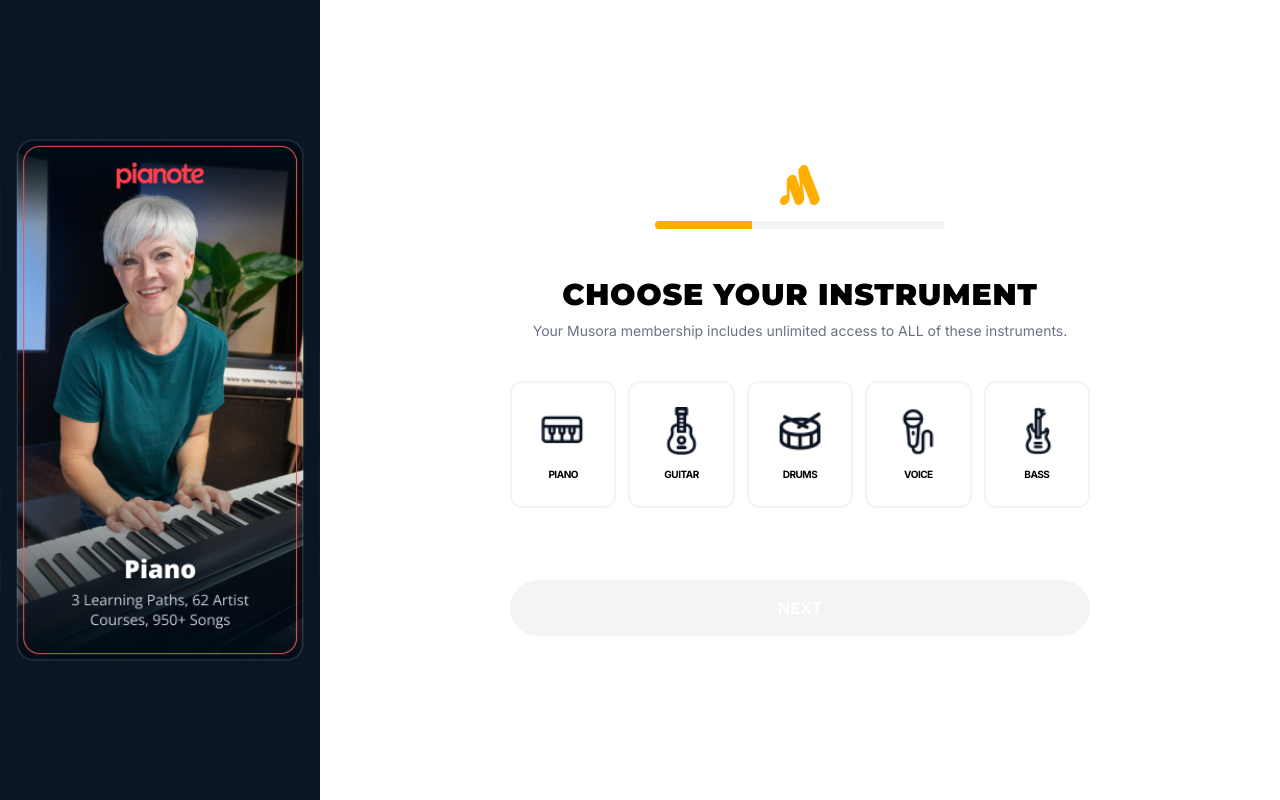
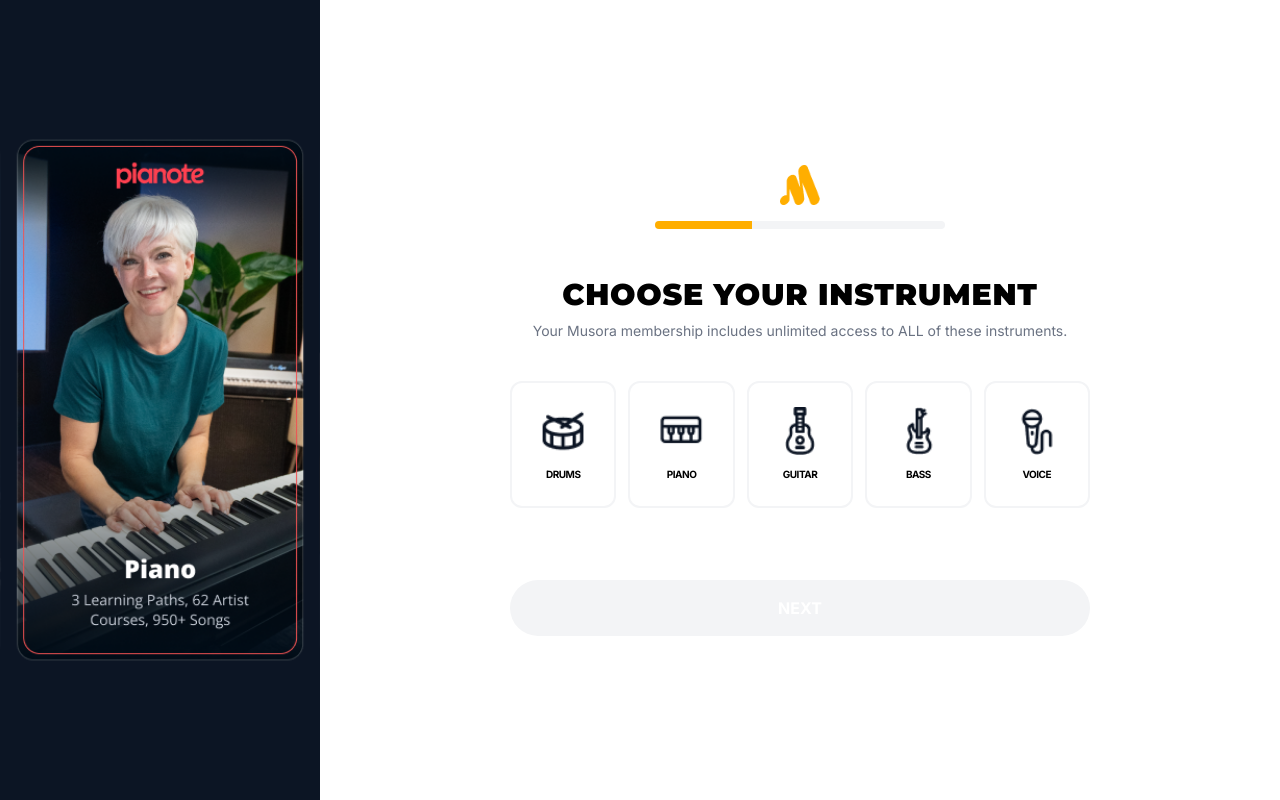
Before and after one commit to nainaaa-commits/Musora, a React (Vite) app: page / in a window 1280 px wide. Built offline with nearby package versions, Linux system fonts and the light colour scheme.

Commit message:
fix: reordering instrument data

```diff
--- a/src/data/instruments.js
+++ b/src/data/instruments.js
@@ -5,9 +5,9 @@
 import bass from "../assets/bass.png";
 
 export const instruments = [
+  { id: "drums", name: "DRUMS", icon: drums },
   { id: "piano", name: "PIANO", icon: piano },
   { id: "guitar", name: "GUITAR", icon: guitar },
-  { id: "drums", name: "DRUMS", icon: drums },
+  { id: "bass", name: "BASS", icon: bass },
   { id: "voice", name: "Voice", icon: voice },
-  { id: "bass", name: "BASS", icon: bass },
 ];
```
